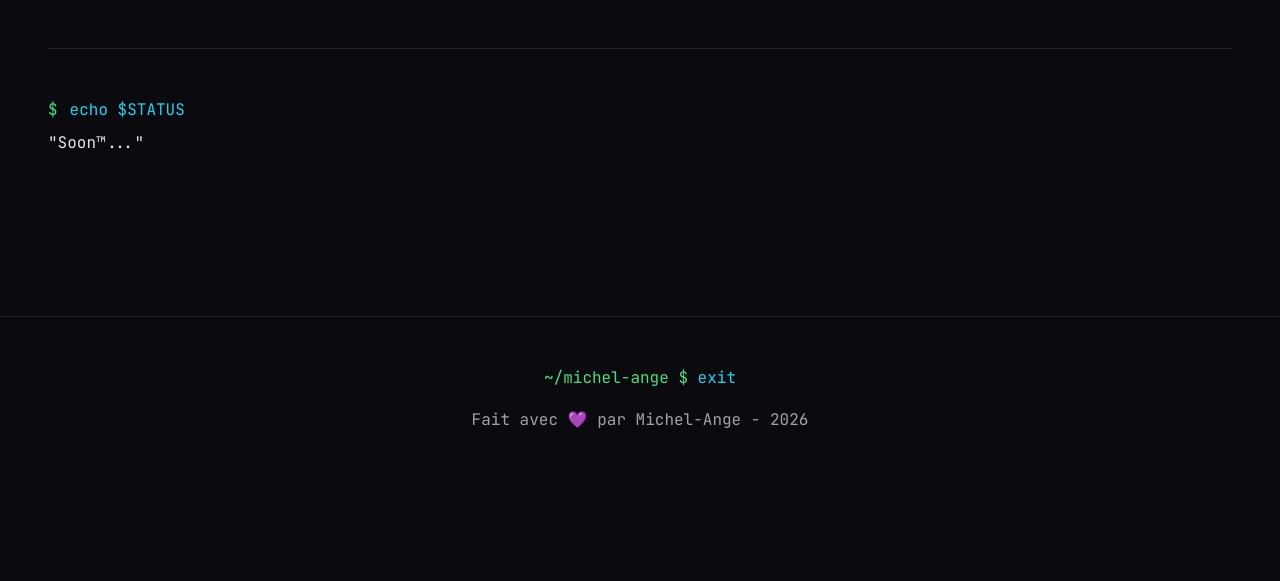
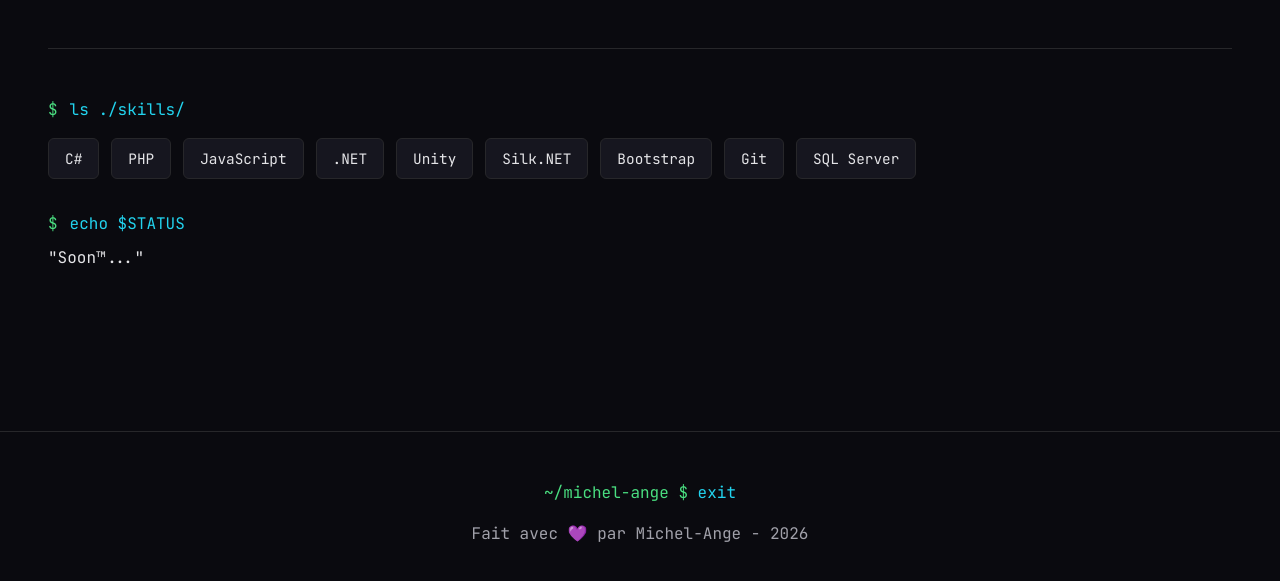
Before and after one commit to Misheru504/misheru504.github.io, a plain HTML site: page index.html in a window 1280 px wide. Shown: the part 225-806 px from the top of the page. Drawn offline with nearby package versions, Linux system fonts and the light colour scheme.

Commit message:
added skills to main page (temporary prob)

```diff
--- a/assets/css/main.css
+++ b/assets/css/main.css
@@ -1,3 +1,14 @@
+/**
+ * Fichier: main.css
+ * Description: Styles principaux sur toute les pages (body, header, texte)
+ * Dépendance (dans le fichier HTML): variables.css
+ *
+ * Auteur: Michel-Ange
+ * Dernière MaJ: 02/2026
+*/
+
+/* === LAYOUT === */
+
 body {
     font-family: var(--font-mono);
     background-color: var(--bg-dark);
@@ -14,6 +25,10 @@ main {
     margin: 0 auto;
 }
 
+section {
+    margin-bottom: 2rem;
+}
+
 footer {
     text-align: center;
     padding: 3rem 1rem;
@@ -24,6 +39,8 @@ footer {
 .footer-command {
     margin-bottom: 1rem;
 }
+
+/* === TEXTES === */
 
 .prompt {
     color: var(--green-terminal);
@@ -49,6 +66,7 @@ footer {
     color: var(--text-comment);
 }
 
+/* div qui contient du text au dessus */
 .terminal-line {
     display: flex;
     align-items: center;
@@ -56,6 +74,8 @@ footer {
     margin-bottom: 0.5rem;
     flex-wrap: wrap;
 }
+
+/* === HEADER === */
 
 .page-header {
     margin-bottom: 3rem;
@@ -73,6 +93,26 @@ footer {
     color: var(--text-dim);
 }
 
-section {
-    margin-bottom: 2rem;
+/* === BOITES === */
+.btn-grid {
+    display: flex;
+    flex-wrap: wrap;
+    gap: 0.75rem;
+    margin: 1rem 0 1.5rem;
 }
+
+.btn-object {
+    background: var(--bg-card);
+    border: 1px solid var(--border-color);
+    padding: 0.5rem 1rem;
+    border-radius: 6px;
+    font-size: 0.9rem;
+    color: var(--text-primary);
+    transition: all 0.2s ease;
+}
+
+.btn-object:hover {
+    border-color: var(--purple-primary);
+    box-shadow: 0 0 10px rgba(168, 85, 247, 0.2);
+    transform: translateY(-2px);
+}
--- a/index.html
+++ b/index.html
@@ -29,6 +29,7 @@
             <a href="./pages/projets.html" class="nav-link">~/projets</a>
             <a href="./pages/a-propos.html" class="nav-link">~/à-propos</a>
         </nav>
+
         <main class="container-fluid px-3 px-md-5">
             <section class="page-header">
                 <div class="terminal-line">
@@ -43,6 +44,23 @@
             <section>
                 <div class="terminal-line">
                     <span class="prompt">$</span>
+                    <span class="command">ls ./skills/</span>
+                </div>
+                <div class="btn-grid">
+                    <span class="btn-object">C#</span>
+                    <span class="btn-object">PHP</span>
+                    <span class="btn-object">JavaScript</span>
+                    <span class="btn-object">.NET</span>
+                    <span class="btn-object">Unity</span>
+                    <span class="btn-object">Silk.NET</span>
+                    <span class="btn-object">Bootstrap</span>
+                    <span class="btn-object">Git</span>
+                    <span class="btn-object">SQL Server</span>
+                </div>
+            </section>
+            <section>
+                <div class="terminal-line">
+                    <span class="prompt">$</span>
                     <span class="command">echo $STATUS</span>
                 </div>
                 <p>
@@ -50,6 +68,7 @@
                 </p>
             </section>
         </main>
+
         <footer>
             <div class="footer-command">
                 <span class="prompt">~/michel-ange $</span>
```
Also changed, not shown: assets/css/nav.css (+9 -0 lines), assets/css/variables.css (+8 -0 lines).
